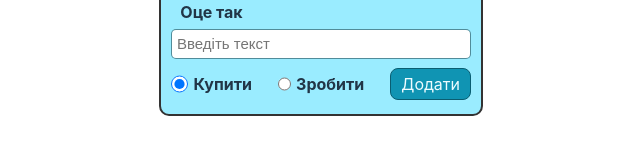
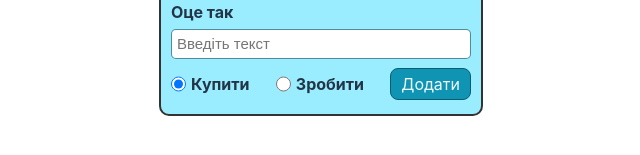
Before and after one commit to thelenetski/todo, a React (Vite) app: page / in a window 1280 px wide. Shown: the part 605-760 px from the top of the page, without its empty margins (319-959 px from the left). Built offline with nearby package versions, Linux system fonts and the light colour scheme; no server answers.

Commit message:
fix some css

```diff
--- a/src/components/TaskForm/TaskForm.module.css
+++ b/src/components/TaskForm/TaskForm.module.css
@@ -16,13 +16,12 @@
   display: flex;
   align-items: center;
   justify-content: center;
-  width: 27%;
   text-align: left;
   font-weight: bold;
 }
 
 .taskForm label input {
-  max-width: 20px;
+  width: 15px;
   margin-right: 5px;
 }
 
```
